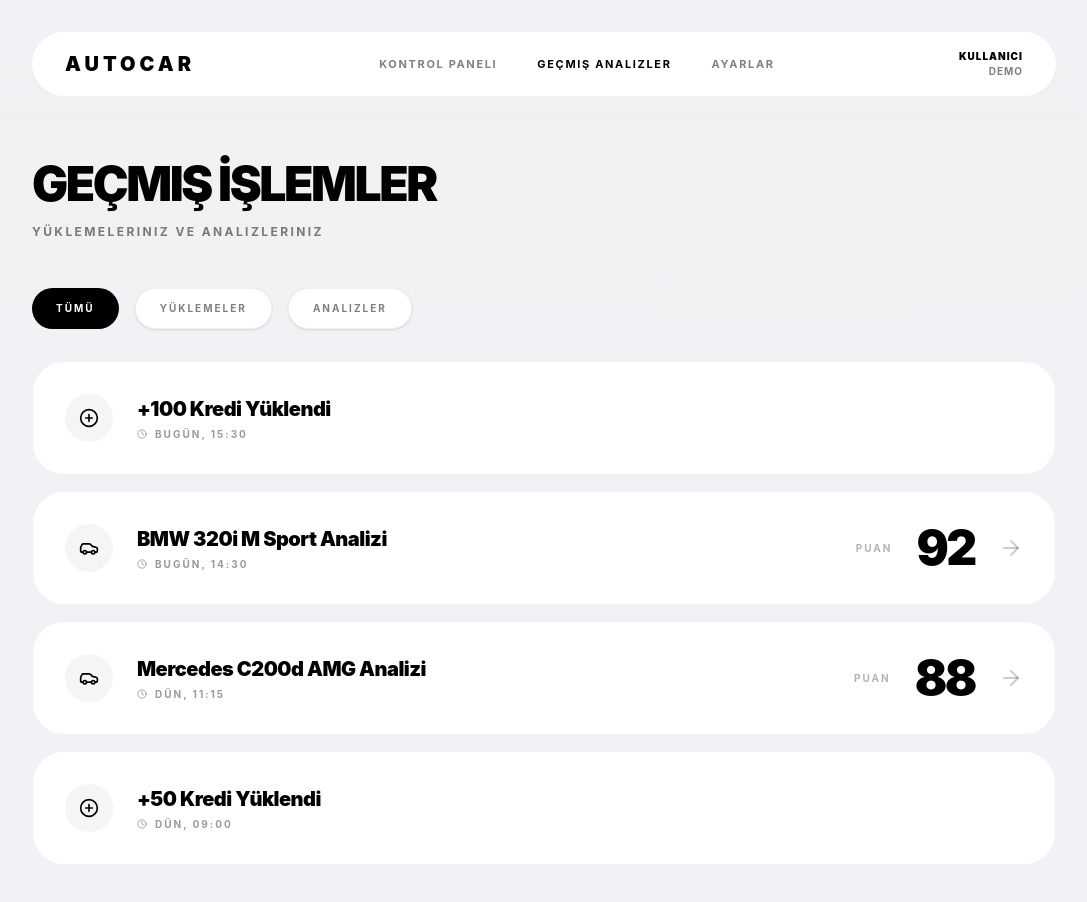
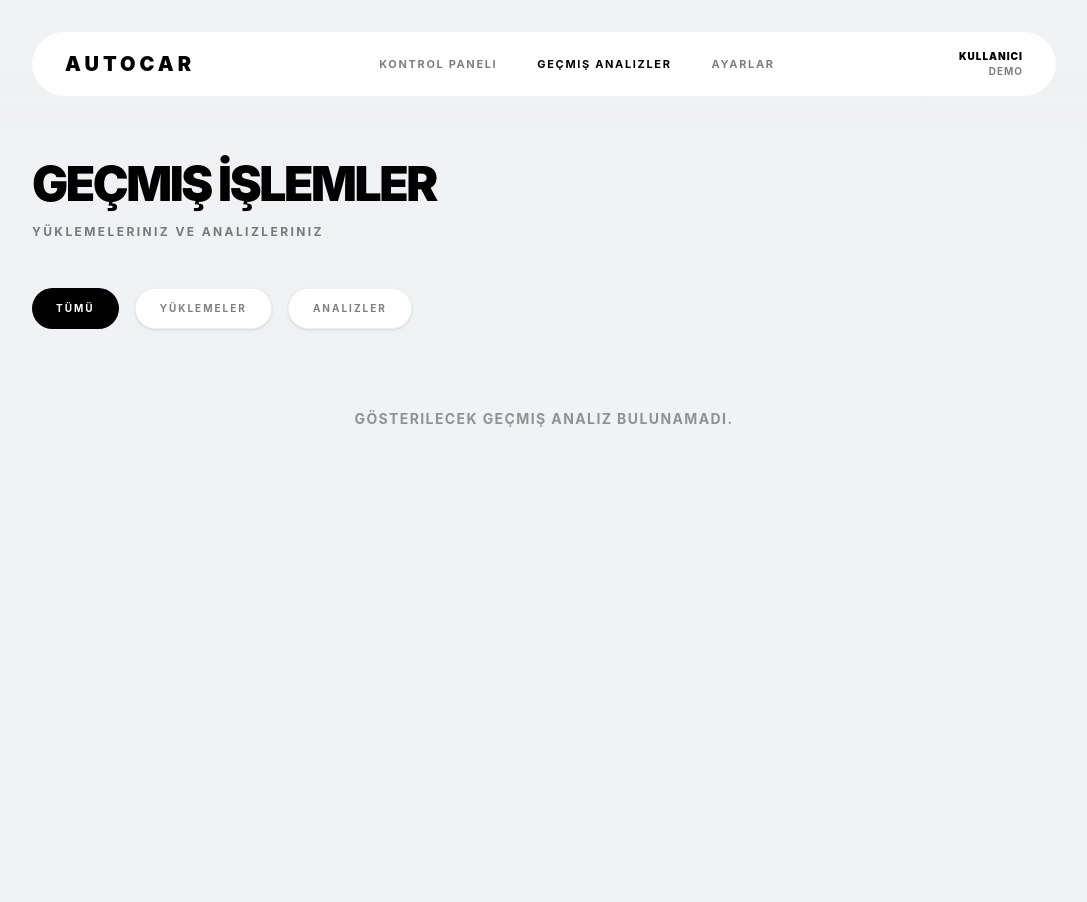
Before and after one commit to xyz123-xxyyzz/AutoCAR, a React (Vite) app: page /gecmis in a window 1280 px wide. Shown: the top 902 px of the page, without its empty margins (96-1183 px from the left). After the commit the page ends 800 px from the top, so only its background shows below. Built offline with nearby package versions, Linux system fonts and the light colour scheme.

Commit message:
feat: Add complete Supabase History saving and loading mechanism for Analyses

```diff
--- a/src/pages/AnalysisReport.jsx
+++ b/src/pages/AnalysisReport.jsx
@@ -1,6 +1,7 @@
 import { useState, useEffect } from 'react';
 import { ChevronLeft, ChevronRight, TrendingUp, Zap, CheckCircle, Star, Settings, Shield, Gauge, Maximize, AlertTriangle, AlertCircle, XCircle, Minus, HelpCircle, Trophy, Target, Sparkles, ArrowRight, Table2, Image as ImageIcon, Users, X } from 'lucide-react';
 import DamageMap from '../components/DamageMap';
+import { supabase } from '../lib/supabase';
 
 export default function AnalysisReport() {
   const [isLoading, setIsLoading] = useState(true);
@@ -19,7 +20,7 @@ export default function AnalysisReport() {
 
 
   useEffect(() => {
-    const processData = () => {
+    const processData = async () => {
       const storedData = window.localStorage.getItem('autocar_ai_result');
       if (!storedData) {
         setAiLoadingText('Eklentiden Rapor Bekleniyor...');
@@ -38,6 +39,44 @@ export default function AnalysisReport() {
         }
 
         setIsLoading(false);
+
+        // GEÇMİŞİ KAYDET (Eğer yeni bir raporsa)
+        const lastSaved = window.localStorage.getItem('last_saved_report');
+        if (storedData !== lastSaved) {
+          window.localStorage.setItem('last_saved_report', storedData);
+
+          const userEmail = localStorage.getItem('userEmail');
+          const userRole = localStorage.getItem('userRole') || 'Kullanıcı';
+
+          if (userEmail) {
+            let title = "Yeni Analiz";
+            let score = 0;
+
+            if (result.summaryData && result.summaryData.title) {
+               title = result.summaryData.title;
+               score = result.summaryData.podium?.[0]?.score || 0;
+            } else if (result.groups && result.groups.length > 0) {
+               title = result.groups[0].cars?.[0]?.title || "Tekil Araç Analizi";
+               score = result.groups[0].cars?.[0]?.overall_score || 0;
+            }
+
+            const realGroup = result.groups?.find(g => g.groupName?.toLowerCase().includes(title.substring(0, 10).toLowerCase()) || title.toLowerCase().includes(g.groupName?.toLowerCase()));
+            if (realGroup && realGroup.cars?.[0]?.overall_score) {
+               score = parseInt(realGroup.cars[0].overall_score, 10);
+            }
+
+            const { error } = await supabase.from('analyses_history').insert([
+              {
+                user_email: userEmail,
+                role: userRole,
+                car_details: title,
+                score: parseInt(score, 10) || 0,
+                report_json: result
+              }
+            ]);
+            if (error) console.error("Geçmiş kaydetme hatası:", error);
+          }
+        }
       } catch (err) {
         console.error('Data Load Error:', err);
         setAiLoadingText('Veri Yükleme Hatası Oluştu.');
--- a/src/pages/AuthPage.jsx
+++ b/src/pages/AuthPage.jsx
@@ -105,6 +105,7 @@ export default function AuthPage() {
         // Güncel rolü localStorage'a yaz
         const demoRole = role === 'sahip' ? 'Sahip' : 'Kullanıcı';
         localStorage.setItem('userRole', demoRole);
+        localStorage.setItem('userEmail', email); // Eklendi: Geçmiş raporlar için gerekli
 
         if (demoRole === 'Sahip') navigate('/sahip');
         else navigate('/kullanici');
--- a/src/pages/GecmisIslemler.jsx
+++ b/src/pages/GecmisIslemler.jsx
@@ -1,26 +1,68 @@
-import { useState } from 'react';
-import { ArrowRight, Clock, PlusCircle, Car } from 'lucide-react';
+import { useState, useEffect } from 'react';
+import { ArrowRight, Clock, PlusCircle, Car, Loader2 } from 'lucide-react';
 import { useNavigate } from 'react-router-dom';
 import DashboardLayout from '../layouts/DashboardLayout';
+import { supabase } from '../lib/supabase';
 
 export default function GecmisIslemler() {
   const role = localStorage.getItem('userRole') || 'Kullanıcı';
+  const userEmail = localStorage.getItem('userEmail');
   const navigate = useNavigate();
   const [filter, setFilter] = useState('Tümü'); // Tümü, Yüklemeler, Analizler
+  const [islemler, setIslemler] = useState([]);
+  const [loading, setLoading] = useState(true);
 
-  const mockIslemler = [
-    { type: 'Yükleme', date: 'Bugün, 15:30', detail: '+100 Kredi Yüklendi', icon: PlusCircle, id: 1 },
-    { type: 'Analiz', date: 'Bugün, 14:30', detail: 'BMW 320i M Sport Analizi', icon: Car, score: 92, id: 2 },
-    { type: 'Analiz', date: 'Dün, 11:15', detail: 'Mercedes C200d AMG Analizi', icon: Car, score: 88, id: 3 },
-    { type: 'Yükleme', date: 'Dün, 09:00', detail: '+50 Kredi Yüklendi', icon: PlusCircle, id: 4 },
-  ];
+  useEffect(() => {
+    const fetchHistory = async () => {
+      if (!userEmail) {
+        setLoading(false);
+        return;
+      }
 
-  const filteredIslemler = mockIslemler.filter(i => {
+      const { data, error } = await supabase
+        .from('analyses_history')
+        .select('*')
+        .eq('user_email', userEmail)
+        .order('created_at', { ascending: false });
+
+      if (error) {
+        console.error("Geçmiş çekme hatası:", error);
+      } else if (data) {
+        const formattedData = data.map(item => {
+          const dateObj = new Date(item.created_at);
+          const dateStr = dateObj.toLocaleDateString('tr-TR') + ' ' + dateObj.toLocaleTimeString('tr-TR', { hour: '2-digit', minute: '2-digit' });
+          return {
+            id: item.id,
+            type: 'Analiz',
+            date: dateStr,
+            detail: item.car_details || 'Analiz Raporu',
+            icon: Car,
+            score: item.score || 0,
+            report_json: item.report_json
+          };
+        });
+        setIslemler(formattedData);
+      }
+      setLoading(false);
+    };
+
+    fetchHistory();
+  }, [userEmail]);
+
+  const filteredIslemler = islemler.filter(i => {
     if (filter === 'Tümü') return true;
     if (filter === 'Yüklemeler') return i.type === 'Yükleme';
     if (filter === 'Analizler') return i.type === 'Analiz';
     return true;
   });
+
+  const handleOpenReport = (report_json) => {
+    // Raporu localStorage'a koyup analiz sayfasına yönlendir
+    window.localStorage.setItem('autocar_ai_result', JSON.stringify(report_json));
+    // Zaten bu raporu kaydettiğimiz için tekrar kaydetmesini önlemek adına hash'i de güncelle
+    window.localStorage.setItem('last_saved_report', JSON.stringify(report_json));
+    navigate('/analiz');
+  };
 
   return (
     <DashboardLayout subscriptionType={role} userName={role === 'Sahip' ? 'Yönetici' : 'Demo'} credits={role === 'Sahip' ? '999.999' : role === 'Premium' ? '15.400' : 15}>
@@ -50,10 +92,14 @@ export default function GecmisIslemler() {
 
       {/* List */}
       <div className="space-y-4">
-        {filteredIslemler.map(islem => (
+        {loading ? (
+          <div className="flex justify-center items-center py-12">
+            <Loader2 className="animate-spin text-black/20" size={48} />
+          </div>
+        ) : filteredIslemler.map(islem => (
           <div
             key={islem.id}
-            onClick={() => islem.type === 'Analiz' ? navigate('/analiz') : null}
+            onClick={() => islem.type === 'Analiz' ? handleOpenReport(islem.report_json) : null}
             className={`group p-8 bg-white border border-black/5 rounded-[2rem] flex flex-col md:flex-row justify-between md:items-center shadow-embossed hover:shadow-embossed-hover transition-all duration-500 ${islem.type === 'Analiz' ? 'cursor-pointer' : ''}`}
           >
             <div className="flex items-center gap-6 mb-4 md:mb-0">
@@ -77,9 +123,9 @@ export default function GecmisIslemler() {
             )}
           </div>
         ))}
-        {filteredIslemler.length === 0 && (
+        {!loading && filteredIslemler.length === 0 && (
           <div className="text-center p-12 text-black/40 font-bold text-sm tracking-widest uppercase">
-            Gösterilecek işlem bulunamadı.
+            Gösterilecek geçmiş analiz bulunamadı.
           </div>
         )}
       </div>
```
